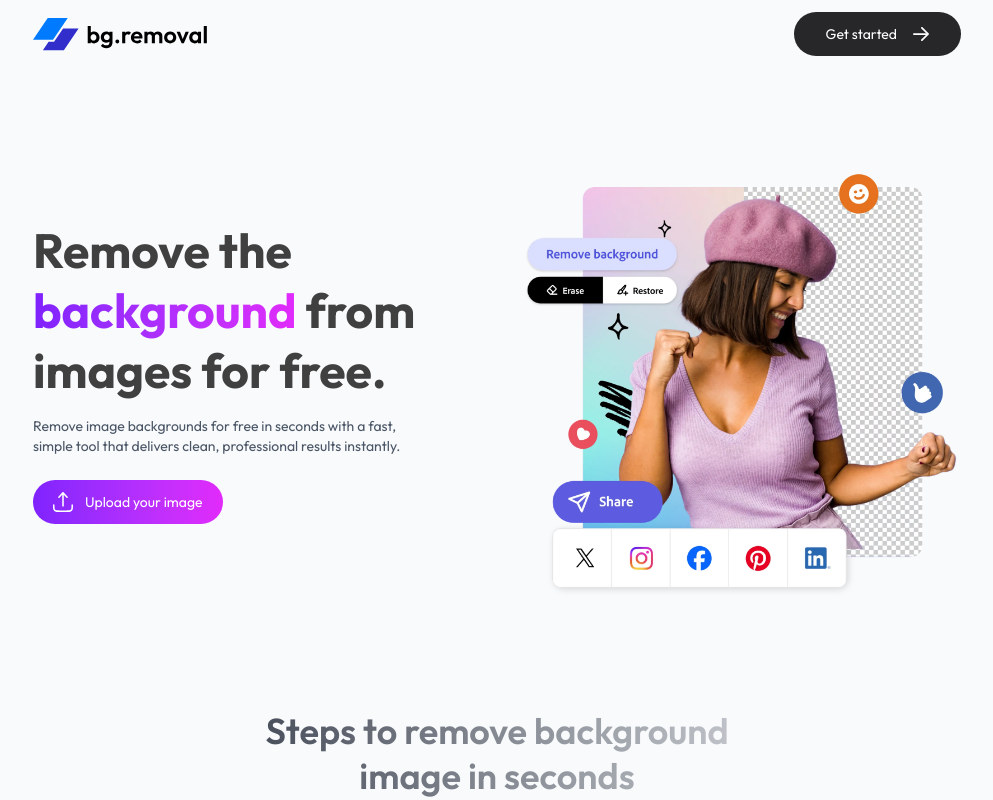
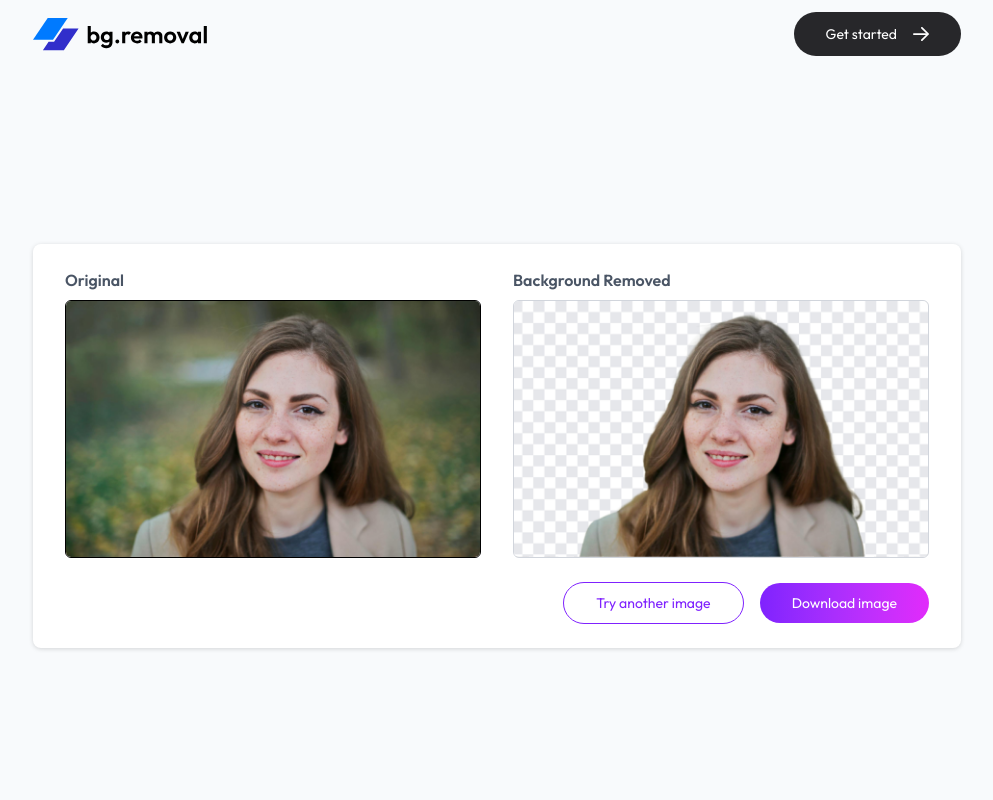
Before and after one commit to Abhibharti0/BG-Removal-SaaS-App, a React (Vite) app in the folder client/: page /result in a window 1280 px wide. Shown: the top 800 px of the page, without its empty margins (143-1136 px from the left). Built offline with nearby package versions, Linux system fonts and the light colour scheme.

Commit message:
result page code

```diff
--- a/client/src/App.jsx
+++ b/client/src/App.jsx
@@ -1,7 +1,7 @@
 import React from 'react'
 import {Routes, Route} from 'react-router-dom'
 import Home from './pages/Home'
-import  Result  from './pages/Home'
+import  Result  from './pages/Result'
 import BuyCredit from './pages/BuyCredit'
 import Navbar from './components/Navbar'
 import Footer from './components/Footer'
--- a/client/src/index.css
+++ b/client/src/index.css
@@ -26,3 +26,7 @@
   background: transparent;
   border: none;
 }
+
+.bg-layer {
+ background-image: url(/bg_layer.png);
+}
--- a/client/src/pages/Result.jsx
+++ b/client/src/pages/Result.jsx
@@ -1,9 +1,35 @@
 import React from 'react'
+import { assets } from '../assets/assets'
 
 const Result = () => {
   return (
-    <div>
-      result
+    <div className='mx-4 lg:mx-44 mt-44 min-h-[75vh]'>
+      <div className='bg-white rounded-lg px-8 py-6 drop-shadow-sm' >
+        {/* Image container */}
+        <div className='flex flex-col sm:grid grid-cols-2 gap-8'>
+          {/* left image */}
+          <div>
+            <p className='font-semibold text-gray-600 mb-2'>Original</p>
+            <img className='rounded-md border' src={assets.image_w_bg} alt="" />
+          </div>
+          {/* right image */}
+          <div className='flex flex-col'>
+            <p className='font-semibold text-gray-600 mb-2'>Background Removed</p>
+           <div className='rounded-md border border-gray-300 h-full relative bg-layer overflow-hidden'>
+            <img  src={assets.image_wo_bg} alt="" />
+            {/* <div className='absolute right-1/2 bottom-1/2 transform translate-x-1/2 translate-y-1/2'>
+             <div className='border-4 botder-violet-600 rounded-full h-12 w-12 border-t-transparent animate-spin'></div> </div> */}
+           </div>
+
+          </div>
+        </div>
+        {/* button */}
+        <div className='flex justify-center sm:justify-end items-center flex-wrap gap-4 mt-6'>
+          <button className='px-8 py-2.5 text-violet-600 text-sm border border-violet-600 rounded-full hover:scale-105 transition-all duration-700'>Try another image</button>
+          <a href="" className='px-8 py-2.5 text-white text-sm bg-gradient-to-r from-violet-600 to-fuchsia-500 rounded-full  hover:scale-105 transition-all duration-700'>Download image</a>
+        </div>
+
+      </div>
     </div>
   )
 }
```
